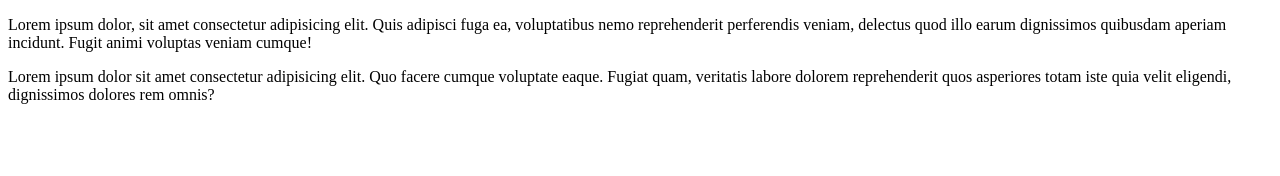
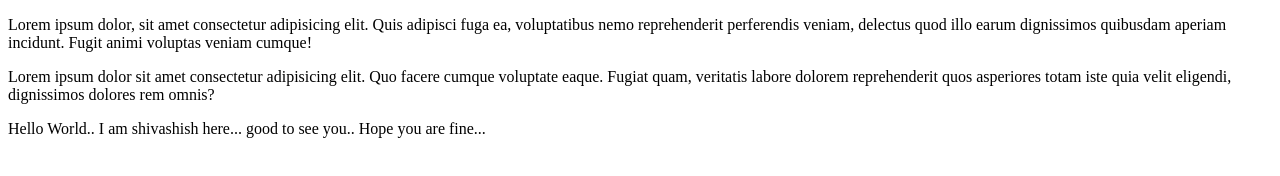
Before and after one commit to Shivashish-kh/myrepo, a plain HTML site: page scndfile/index.html in a window 1280 px wide. Drawn offline with Linux system fonts and the light colour scheme.

Commit message:
Merging the new changes into the shiva branch

```diff
--- a/scndfile/index.html
+++ b/scndfile/index.html
@@ -10,6 +10,9 @@
         earum dignissimos quibusdam aperiam incidunt. Fugit animi voluptas veniam cumque!</p>
         <p>Lorem ipsum dolor sit amet consectetur adipisicing elit. Quo facere cumque voluptate eaque. Fugiat quam,
             veritatis labore dolorem reprehenderit quos asperiores totam iste quia velit eligendi, dignissimos dolores rem omnis?</p>
+    <div>
+        <p><span>Hello World.. I am shivashish here... good to see you.. Hope you are fine...</span></p>
+    </div>
 
 </body>
 </html>
```
